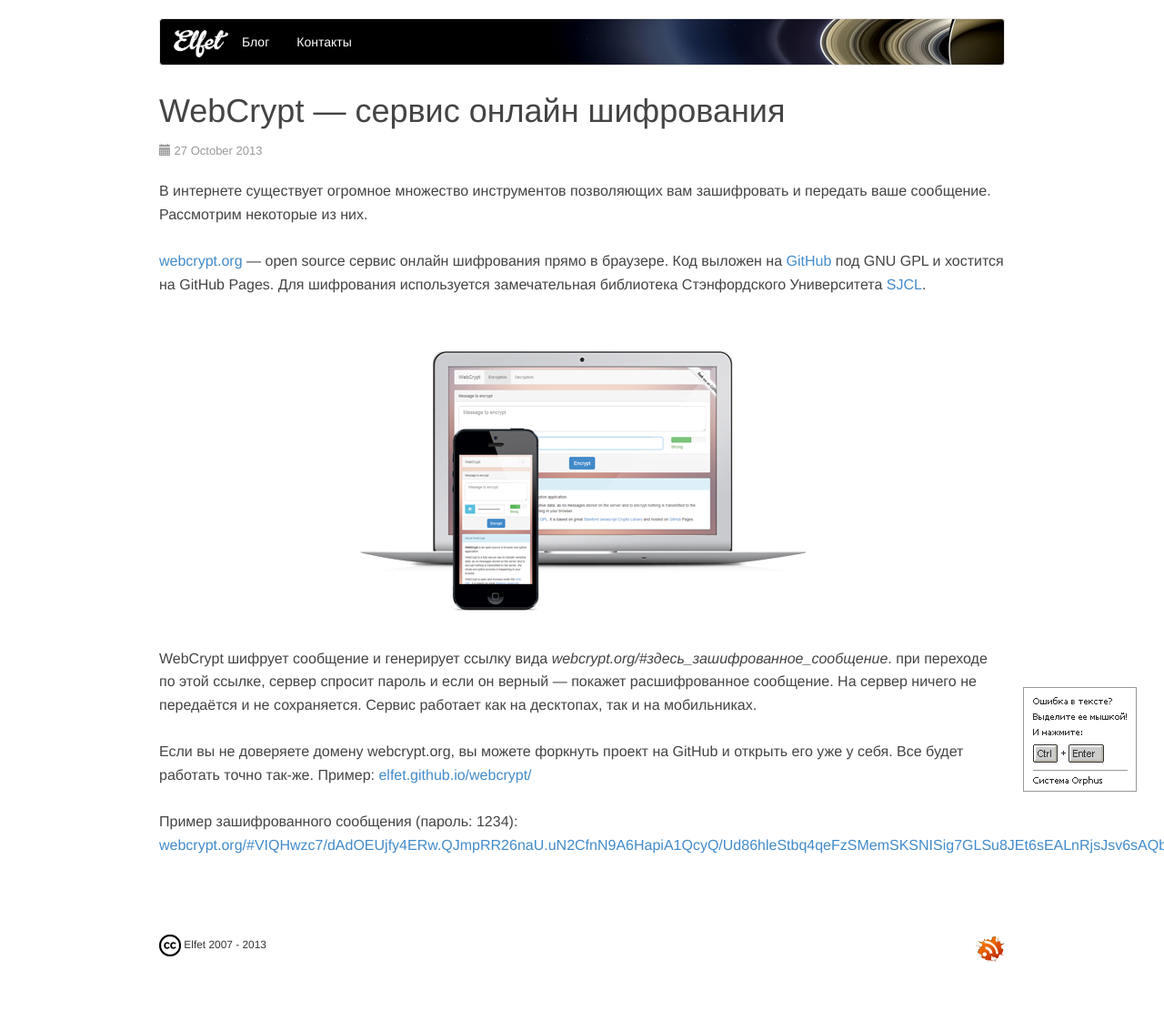
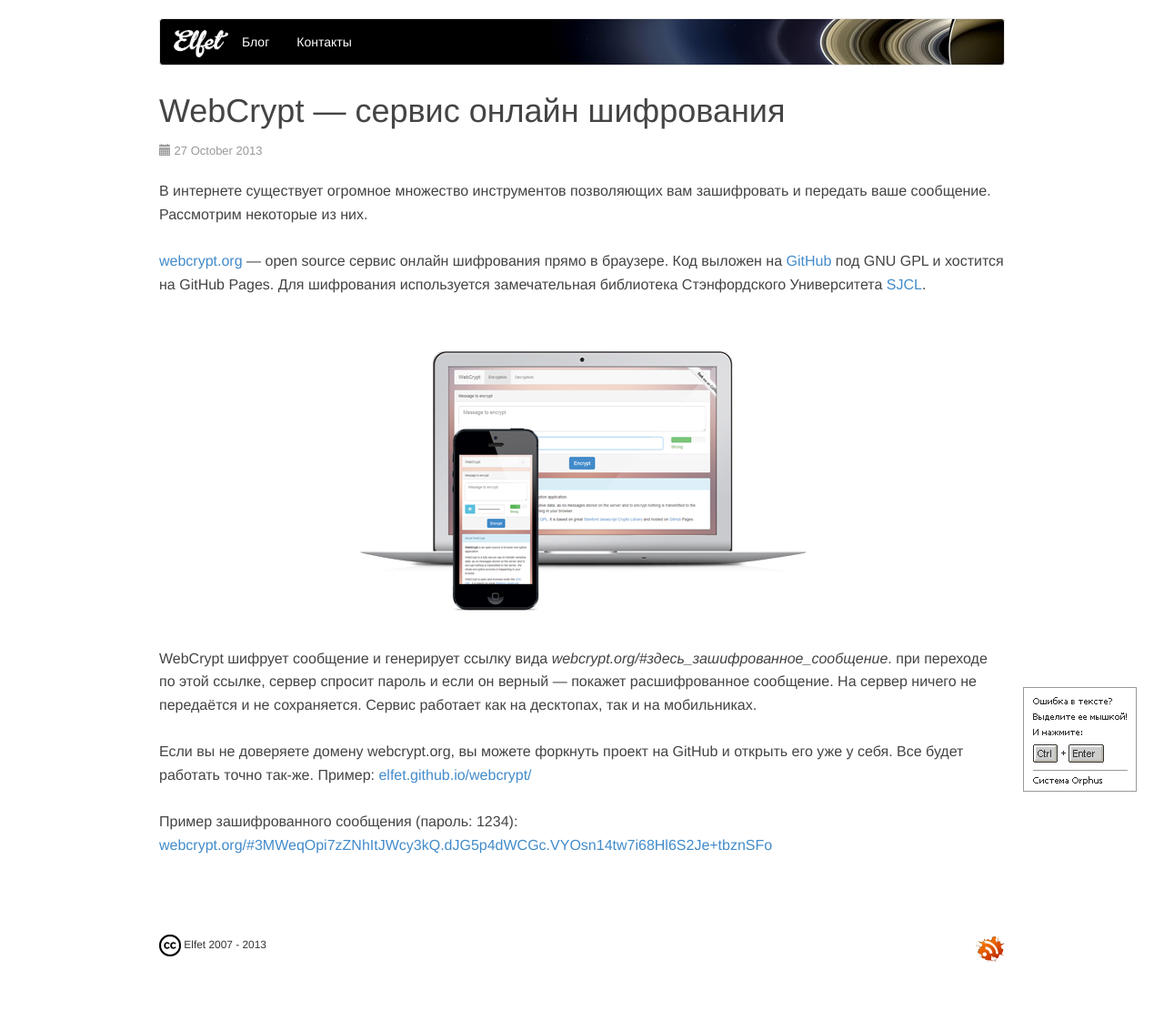
Before and after one commit to toFlash/medv.io, a Jekyll site: the page built from _posts/2013-10-27-webcrypt-encode-messages.html, in a window 1280 px wide. Shown: the whole page at 91% size. Built offline with Jekyll 4.4.1, drawn with Linux system fonts in a browser that asks for light colours; Markdown is read by kramdown in place of the engine named in the settings; comment, search, counter and statistics services are not loaded.

Commit message:
Updated 2013-10-27-webcrypt-encode-messages.html

```diff
--- a/_posts/2013-10-27-webcrypt-encode-messages.html
+++ b/_posts/2013-10-27-webcrypt-encode-messages.html
@@ -14,5 +16,5 @@
 Если вы не доверяете домену webcrypt.org, вы можете форкнуть проект на GitHub и открыть его уже у себя. Все будет работать точно так-же. Пример: <a href="http://elfet.github.io/webcrypt/">elfet.github.io/webcrypt/</a><br>
 <br>
 Пример зашифрованного сообщения (пароль: 1234): <br>
-<a href="http://webcrypt.org/#VIQHwzc7/dAdOEUjfy4ERw.QJmpRR26naU.uN2CfnN9A6HapiA1QcyQ/Ud86hleStbq4qeFzSMemSKSNISig7GLSu8JEt6sEALnRjsJsv6sAQbiJoX4zmKpHC28rA">webcrypt.org/#VIQHwzc7/dAdOEUjfy4ERw.QJmpRR26naU.uN2CfnN9A6HapiA1QcyQ/Ud86hleStbq4qeFzSMemSKSNISig7GLSu8JEt6sEALnRjsJsv6sAQbiJoX4zmKpHC28rA</a><br>
+<a href="http://webcrypt.org/#3MWeqOpi7zZNhItJWcy3kQ.dJG5p4dWCGc.VYOsn14tw7i68Hl6S2Je+tbznSFo">webcrypt.org/#3MWeqOpi7zZNhItJWcy3kQ.dJG5p4dWCGc.VYOsn14tw7i68Hl6S2Je+tbznSFo</a><br>
 <br>
```
Also changed, not shown: other parts of _posts/2013-10-27-webcrypt-encode-messages.html (+3 -1 lines).
